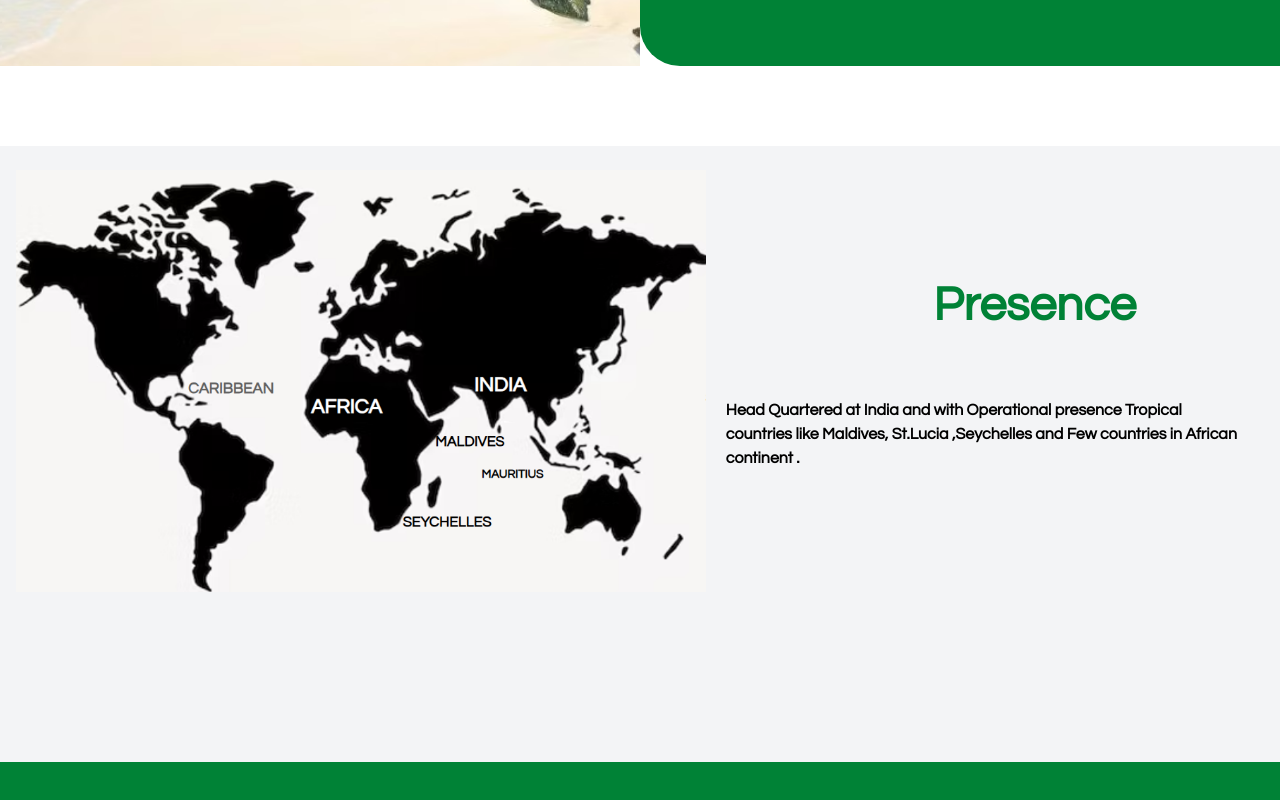
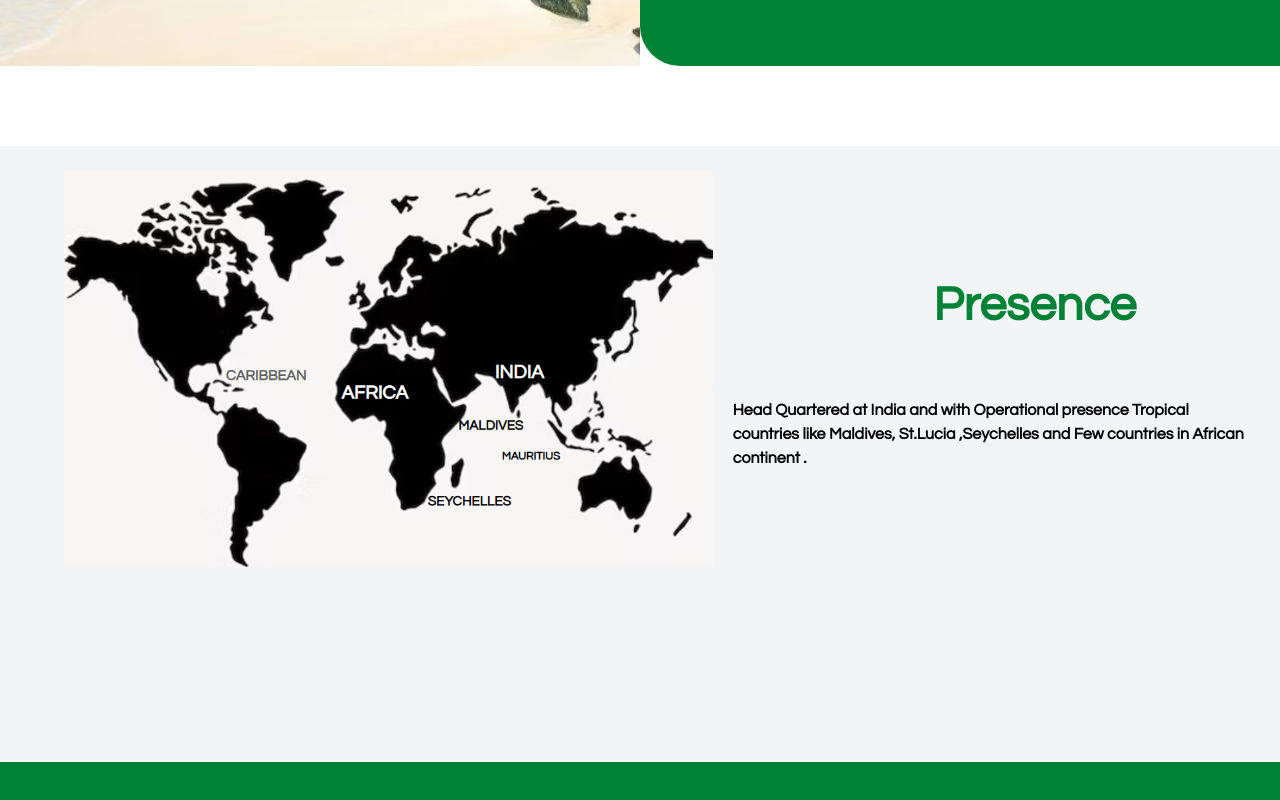
Before and after one commit to heyananthu/Greets_WebSite, a React (Vite) app: page /about in a window 1280 px wide. Shown: the part 3446-4246 px from the top of the page. Built offline with nearby package versions, Linux system fonts and the light colour scheme; a web font is replaced by a local one.

Commit message:
about section added

```diff
--- a/src/components/About/Presence.jsx
+++ b/src/components/About/Presence.jsx
@@ -3,9 +3,9 @@ import map from '../../assets/about-map.png'
 function Presence() {
     return (
         <div className='font-questrial flex w-full  h-full bg-gray-100 py-2 lg:pb-36'>
-            <div className='flex flex-col lg:flex-row p-4 '>
+            <div className='flex flex-col lg:flex-row p-4 md:pl-16'>
                 <div className=''>
-                    <img src={map} alt="" className='w-full lg:w-[84rem] ' />
+                    <img src={map} alt="" className='w-full lg:w-[80rem] ' />
                 </div>
                 <div className='flex items-start justify-center'>
                     <div className='py-28'>
```
